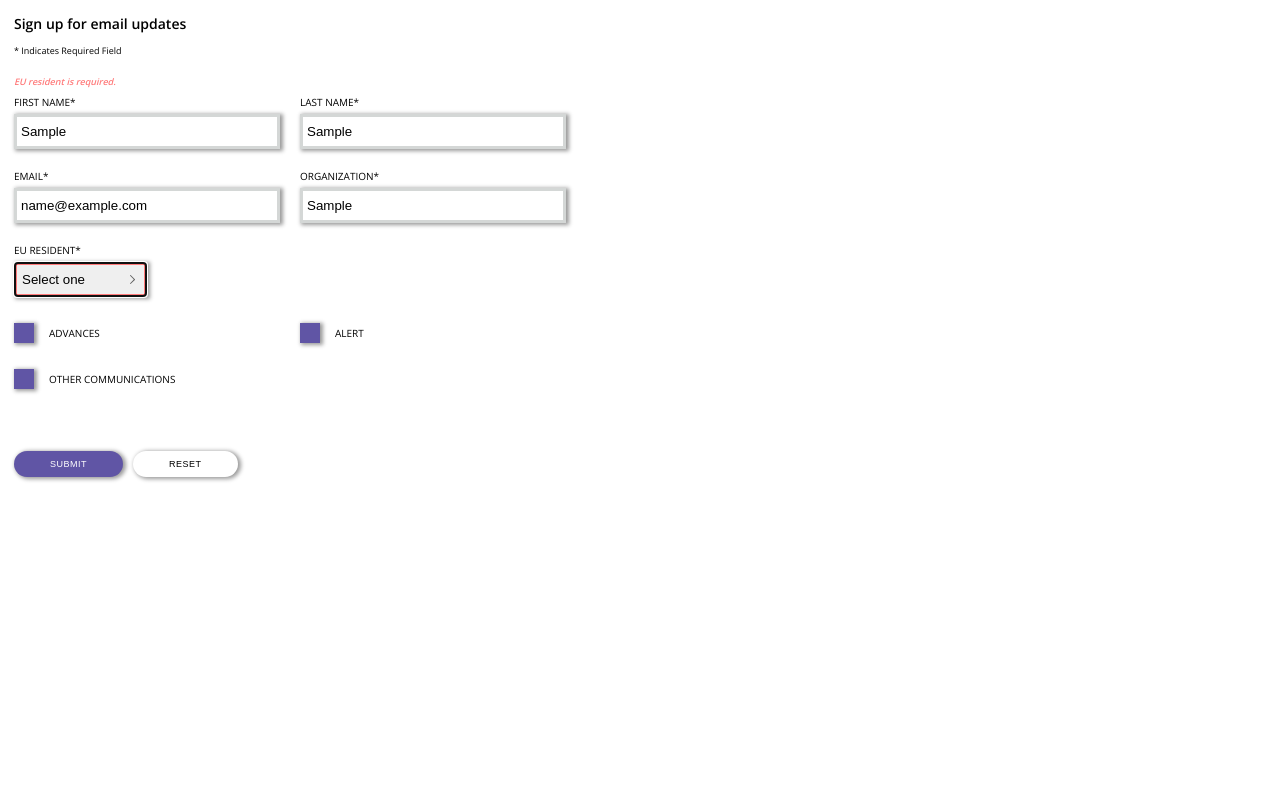
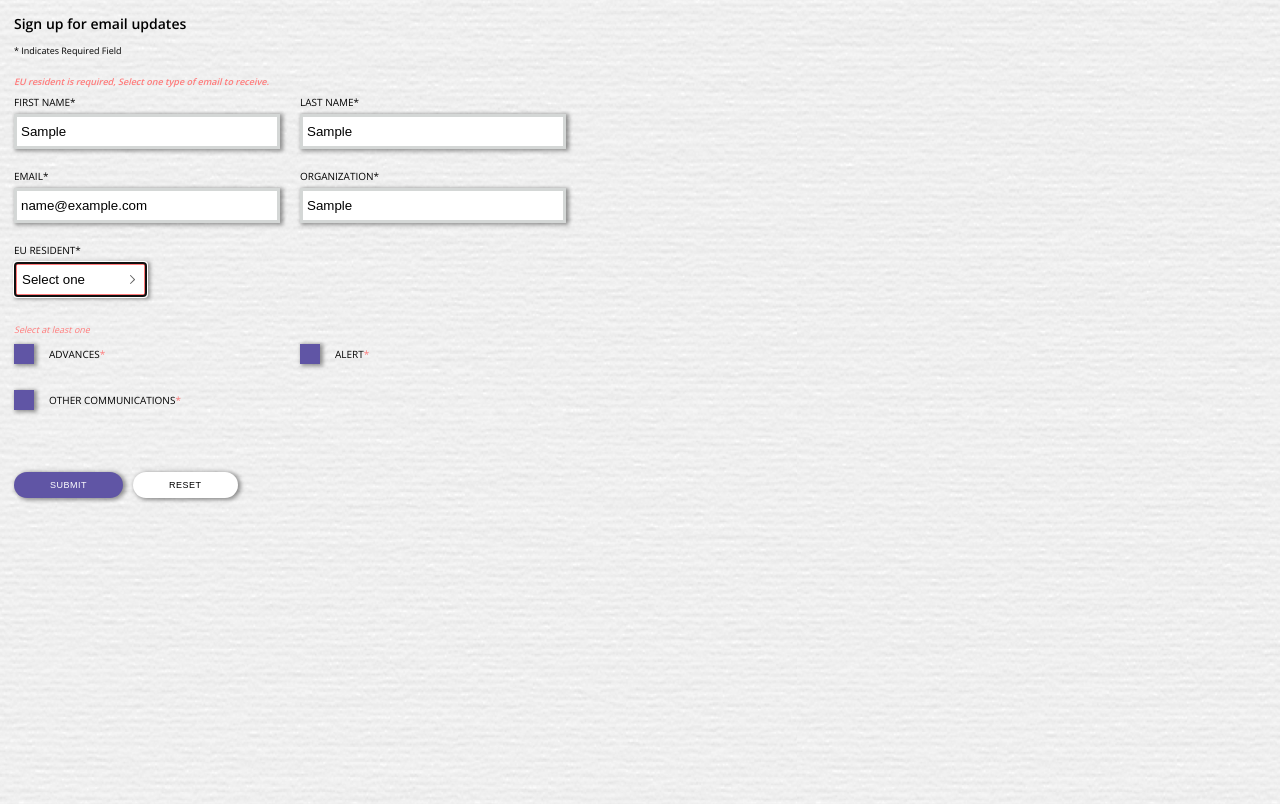
Before and after one commit to mauriciodarocha/react-subscription-form-w-validation-and-aria, a React (Create React App) app in the folder client/: page / in a window 1280 px wide. Both pictures are taken after typing "Sample", "Sample", "name@example.com", "Sample" into the empty fields and a click on the button "SUBMIT". Built offline with nearby package versions, Linux system fonts and the light colour scheme.

Commit message:
Fix checkboxes validation + form background

```diff
--- a/client/public/index.html
+++ b/client/public/index.html
@@ -25,6 +25,7 @@
     -->
     <style>
       @import url('https://fonts.googleapis.com/css2?family=Open+Sans:wght@300;400;600&amp;display=swap');
+      body { background: url('cropped-texture.png'); background-size: contain;}
     </style>
     <title>Form</title>
   </head>
--- a/client/src/App.css
+++ b/client/src/App.css
@@ -2,6 +2,7 @@
   --color-success: hsl(154, 59%, 51%);
   --color-alert: hsl(0, 100%, 74%);
   --color-field-border: #d4d7d6;
+  --color-fields: #ffffff;
   --color-accent: hsl(248, 32%, 49%);
   --color-secondary: #ffffff;
   --color-grayishblue: hsl(246, 25%, 77%);
@@ -53,6 +54,7 @@ select {
   text-overflow: '';
   padding-left: 4px;
   cursor: pointer;
+  background-color: var(--color-fields);
   background-repeat: no-repeat;
   background-position: 113px center;
 }
@@ -149,6 +151,20 @@ button {
 .field-ctn {
   flex-basis: calc(50% - 20px);
 }
+.at-least-one-error {
+  display: flex;
+  font-size: 0.563em;
+  color: var(--color-alert);
+  width: 100%;
+  padding: 0 0 8px 20px;
+  font-style: italic;;
+}
+.checkbox-invalid label span {
+  color: var(--color-alert);
+}
+.hidden {
+  display: none;
+}
 @media only screen and (min-width: 375px) {
   fieldset {
     display: flex;
--- a/client/src/App.js
+++ b/client/src/App.js
@@ -4,9 +4,9 @@ import arrow from './text-expand-arrow.svg';
 import './App.css';
 
 function App() {
-  const { register, handleSubmit, formState: { errors }, reset } = useForm();
+  const { register, handleSubmit, formState: { errors }, reset, getValues, setError, clearErrors } = useForm();
   const getErrorMsgs = () => {
-    const fields = ['firstname', 'lastname', 'email', 'organization', 'resident'];
+    const fields = ['firstname', 'lastname', 'email', 'organization', 'resident', 'email_type'];
     const msgs = []
     fields.forEach((field) => {
       if (errors && errors[field]) {
@@ -19,14 +19,29 @@ function App() {
     }
     return msgStr
   }
+  const validateCheckbox = () => {
+    const fields = ['advances', 'alert', 'other_communications']
+    const values = getValues()
+    const msgStr = "Select one type of email to receive";
+    if (fields.filter((key) => values[key]).length > 0) {
+      clearErrors('email_type')
+      return
+    }
+    setError('email_type', { type: 'manual', message: msgStr })
+  }
   const resetForm = () => {
     document.getElementById('form-registration').reset()
     reset()
   }
   const OnSubmit = (data) => {
+    validateCheckbox()
+    if(Object.keys(errors).length) {return;}
     fetch('http://localhost:3001/api/save', {
       method: 'POST',
+      // mode: 'cors',
+      // credentials: 'include',
       headers: {
+        'Origin': 'http://localhost:3000',
         'Content-Type': 'application/json',
       },
       body: JSON.stringify(data),
@@ -43,7 +58,8 @@ function App() {
     <div className='form-container' >
       <h2>Sign up for email updates</h2>
       <p className='required-field'>* Indicates Required Field</p>
-        <form id='form-registration' onSubmit={handleSubmit(OnSubmit)}>
+        <form id='form-registration' onSubmit={handleSubmit(OnSubmit)}
+                      onChange={validateCheckbox}>
           <div className='error-msg error'>{getErrorMsgs()}</div>
           <fieldset>
             <div className='field-ctn field-text'>
@@ -92,25 +108,29 @@ function App() {
                 </div>
               </div>
               <hr />
-              <div className='form-checkboxes'>
+              <div className={`form-checkboxes ${errors && errors.email_type && 'checkbox-invalid'}`}>
+                <div className={`${errors && errors.email_type ? 'at-least-one-error' : 'hidden'}`}>Select at least one</div>
                 <div className='field-ctn field-checkbox'>
-                <label htmlFor='advances'>Advances
+                  <label htmlFor='advances'>Advances<span>*</span>
                     <input type='checkbox' name='advances' id='advances'
-                    {...register('advances')} />
+                      {...register('advances')}
+                      />
                     <span className="checkmark"></span>
                   </label>
                 </div>
                 <div className='field-ctn field-checkbox'>
-                <label htmlFor='alert'>Alert
+                  <label htmlFor='alert'>Alert<span>*</span>
                     <input type='checkbox' name='alert' id='alert'
-                    {...register('alert')} />
+                      {...register('alert')}
+                      />
                     <span className="checkmark"></span>
                   </label>
                 </div>
                 <div className='field-ctn field-checkbox'>
-                <label htmlFor='other-communications'>Other communications
+                <label htmlFor='other-communications'>Other communications<span>*</span>
                   <input type='checkbox' name='other-communications' id='other-communications'
-                    {...register('other_communications')} />
+                    {...register('other_communications')}
+                    />
                   <span className="checkmark"></span>
                 </label>
               </div>
```
Also changed, not shown: client/public/cropped-texture.png (added). Lines whose indentation alone changed are shown as unchanged.
